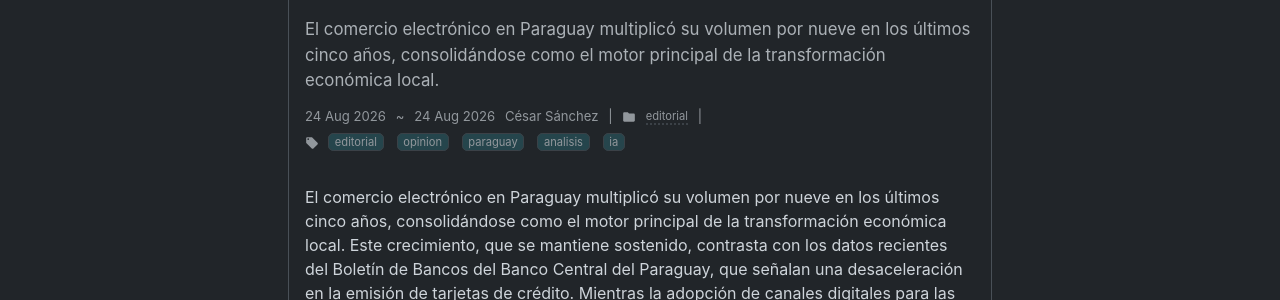
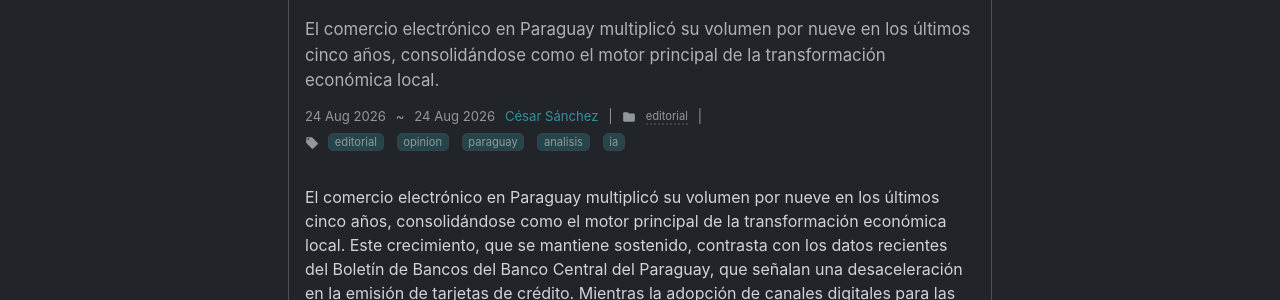
Before and after one commit to miravosqueinteresante/muchotexto.net, a Jekyll site: the page built from _posts/2026-08-24-consumo-digital-y-cautela-financiera-editorial-24082026-editorial.md, in a window 1280 px wide. Shown: the part 319-619 px from the top of the page. Built offline with Jekyll 4.4.1, drawn with Linux system fonts in a browser that asks for light colours.

Commit message:
Fix E-E-A-T: link author byline with rel=author, wrap dates in semantic spans

```diff
--- a/_layouts/post.html
+++ b/_layouts/post.html
@@ -72,21 +72,25 @@
     <p class="post-excerpt">{{ page.description }}</p>
   {%- endif -%}
   <div class="post-meta">
+    <span class="post-date">
       <time datetime="{{ page.date | date_to_xmlschema }}" itemprop="datePublished">
         {{ page.date | date_to_string }}
       </time>
+    </span>
     {%- if page.last_modified_at -%}
       {%- assign mdate = page.last_modified_at | date_to_xmlschema -%}
       {%- assign pdate = page.date | date_to_xmlschema -%}
       {%- if mdate != pdate -%}
         <span> ~ </span>
+        <span class="post-date-modified">
           <time datetime="{{ mdate }}" itemprop="dateModified">
             {{ mdate | date_to_string }}
           </time>
+        </span>
       {%- endif -%}
     {%- endif -%}
     <span class="post-author" itemprop="author" itemscope itemtype="https://schema.org/Person">
-      <span itemprop="name">César Sánchez</span>
+      <a href="{{ '/about' | relative_url }}" rel="author"><span itemprop="name">César Sánchez</span></a>
     </span>
     {% if page.categories.size > 0 %}
       <span> | </span>
```
Lines whose indentation alone changed are shown as unchanged.
